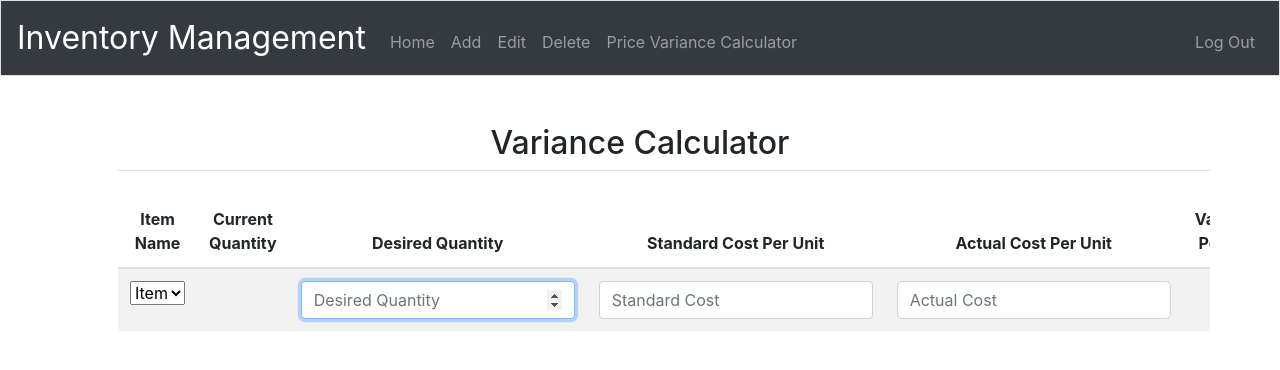
After one commit to TheMrNomnom/Inventory-Management-Dashboard, a Flask app: page /variance-calculator in a window 1280 px wide. The commit adds this page. Shown: the top 370 px of the page. Run offline with Flask 2, Linux system fonts and the light colour scheme; the visitor is signed in with stand-in values (Sample User, id 1); data that the repository does not hold is empty.

Commit message:
Add variance calculator feature

```diff
--- a/website/templates/index.html
+++ b/website/templates/index.html
@@ -5,6 +5,9 @@
 {% endblock %}
 
 {% block main %}
+    <header>
+        <h2>Inventory</h2>
+    </header>
     <div class="section">
         <table class="table table-striped">
             <thead>
--- a/website/templates/layout.html
+++ b/website/templates/layout.html
@@ -46,6 +46,9 @@
                         <li class="nav-item">
                             <a class="nav-link" href="/delete">Delete</a>
                         </li>
+                        <li class="nav-item">
+                            <a class="nav-link" href="/variance-calculator">Price Variance Calculator</a>
+                        </li>
                     </ul>
                     <ul class="navbar-nav ml-auto mt-2">
                         <li class="nav-item">
--- /dev/null
+++ b/website/templates/variance_calculator.html
@@ -0,0 +1,77 @@
+{% extends "layout.html" %}
+
+{% block title %}
+    Home
+{% endblock %}
+
+{% block main %}
+    <header>
+        <h2>Variance Calculator</h2>
+    </header>
+    <div class="section">
+        <table class="table table-striped">
+            <thead>
+                <tr>
+                    <th class="text-start">Item Name</th>
+                    <th class="text-start">Current Quantity</th>
+                    <th class="text-start">Desired Quantity</th>
+                    <th class="text-start">Standard Cost Per Unit</th>
+                    <th class="text-start">Actual Cost Per Unit</th>
+                    <th class="text-end">Price Variance Per Unit</th>
+                </tr>
+            </thead>
+           <tbody>
+
+                <tr>
+                    <td class="text-start">
+                        <select name="item_list" id="item_selector">
+                        <option disable selected>Item</option>
+                        {% for item in items %}
+                            <option value="{{ item.id }}">{{ item.item_name }}</option>
+                        {% endfor %}
+                        </select>
+                    </td>
+                    <td class="text-start" id="current_item_quantity"></td>
+                    <td class="text-start"><input autocomplete="off" autofocus class="form-control" name="quantity" placeholder="Desired Quantity" type="number"></td>
+                    <td class="text-start"><input autocomplete="off" autofocus class="form-control" name="standard_cost" placeholder="Standard Cost" type="number"></td>
+                    <td class="text-start"><input autocomplete="off" autofocus class="form-control" name="actual_cost" placeholder="Actual Cost" type="number"></td>
+                    <td class="text-end" id="variance"></td>
+                    <script>
+                        /* Calculate price variance by subtracting the actual cost times the quantity by the standard cost times the quantity */
+                        function calculateVariance(actual_cost, standard_cost, quantity) {
+                            var variance = (actual_cost - standard_cost) * quantity;
+                            return variance;
+                        }
+
+                        $('input').on('change', function() {
+                            var actual_cost = $('input[name="actual_cost"]').val();
+                            var standard_cost = $('input[name="standard_cost"]').val();
+                            var quantity = $('input[name="quantity"]').val();
+                            var variance = calculateVariance(actual_cost, standard_cost, quantity);
+                            var variance = variance / quantity;
+                            $('#variance').text(variance);
+                        });
+
+                        var e = document.getElementById("item_selector");
+                        if (e) {
+                            e.addEventListener('change', function () {
+                            var id = e.options[e.selectedIndex].value;
+                            var item_req = new XMLHttpRequest();
+                            item_req.open('GET', '/endpoints/item_info?item_id=' + id, true);
+                            item_req.onload = function () {
+                                if (this.status == 200) {
+                                    var response = JSON.parse(this.responseText);
+                                    document.getElementById("current_item_quantity").innerHTML = response[0].quantity;
+                                }
+                            };
+                            item_req.send();
+                            });
+                        }
+                    </script>
+
+                </tr>
+            </tbody>
+
+        </table>
+            </div>
+{% endblock %}
--- a/website/views.py
+++ b/website/views.py
@@ -12,9 +12,9 @@ views = Blueprint("views", __name__)
 def index():
     """Homepage that displays all items in inventory, their quantity, and their location."""
     items = Item.query.all()
-    items = [item.__dict__ for item in items]
+    items = query_to_dict(items)
     locations = Location.query.all()
-    locations = [location.__dict__ for location in locations]
+    locations = query_to_dict(locations)
 
     for _ in range(len(items)):
         for location in locations:
@@ -164,3 +164,11 @@ def delete():
         locations = Location.query.all()
         locations = query_to_dict(locations)
         return render_template("delete.html", items=items, locations=locations, user=current_user)
+
+@views.route("/variance-calculator")
+@login_required
+def variance_calculator():
+    """Calculate variance"""
+    items = Item.query.all()
+    items = query_to_dict(items)
+    return render_template("variance_calculator.html", items=items, user=current_user)
```
